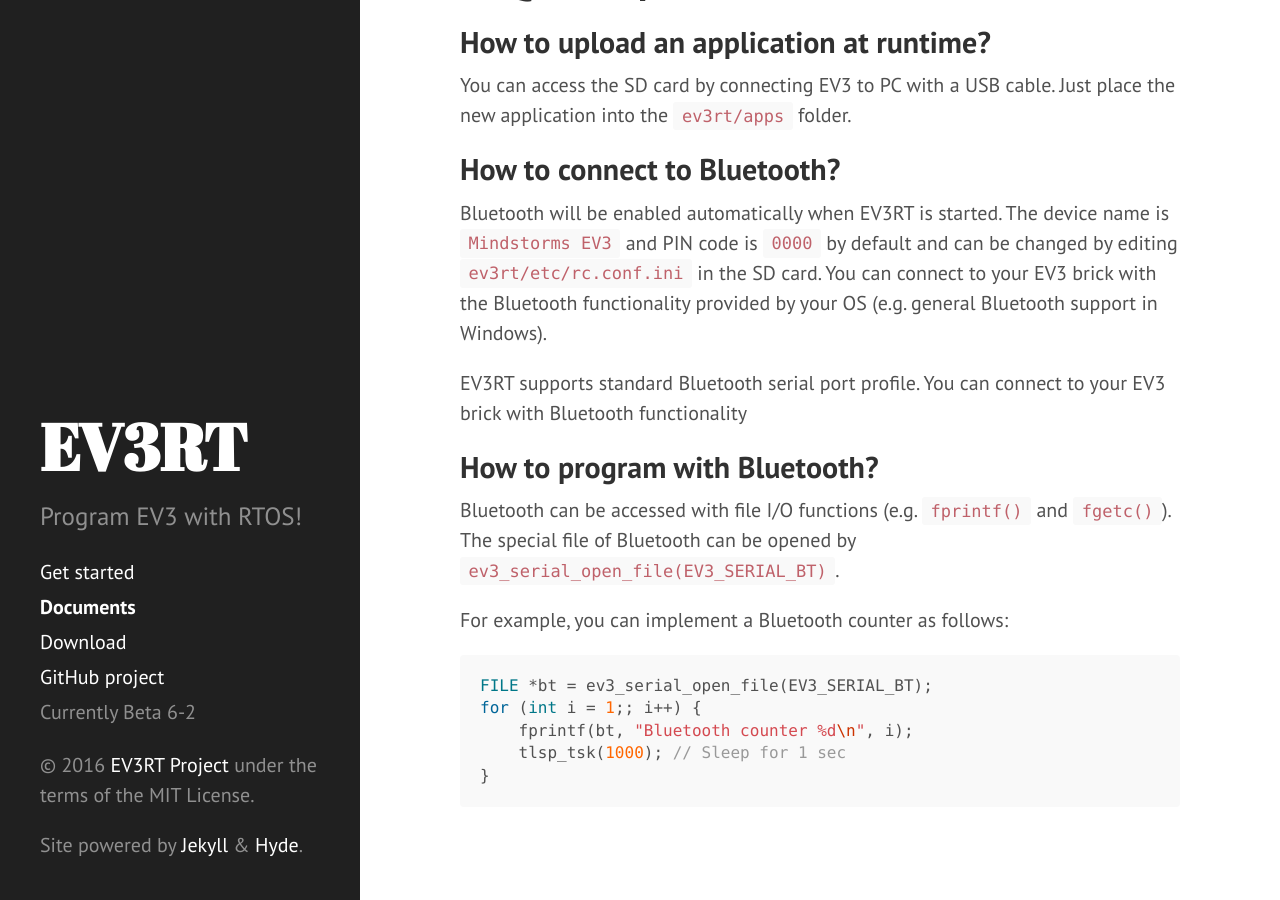
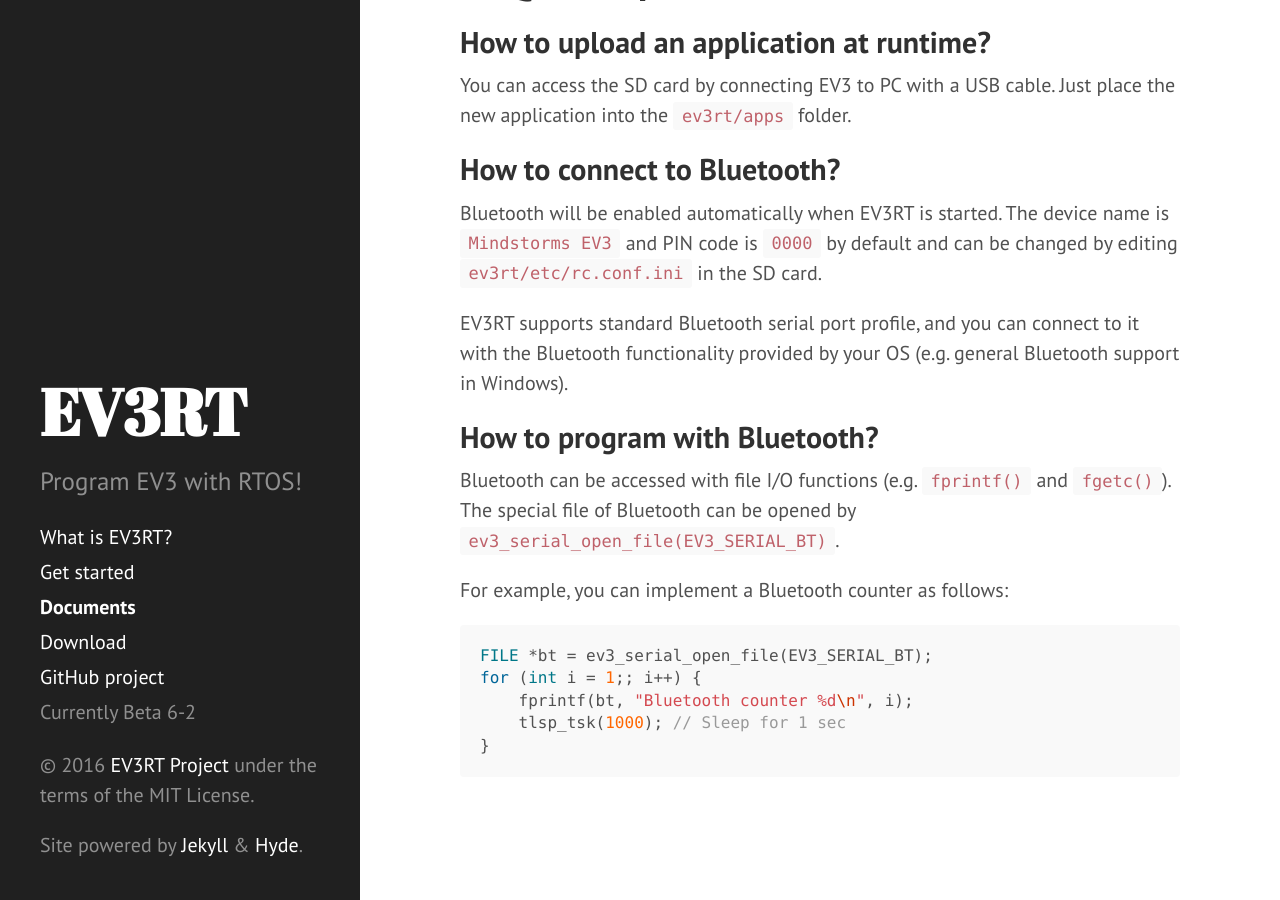
Before and after one commit to ev3rt-git/ev3rt-git.github.io, a Jekyll site: the page built from documents.md, in a window 1280 px wide and 900 px high, scrolled down 441 px. Built offline with Jekyll 4.4.1, drawn with Linux system fonts in a browser that asks for light colours; Markdown is read by kramdown in place of the engine named in the settings.

Commit message:
update some pages

```diff
--- a/_config.yml
+++ b/_config.yml
@@ -1,6 +1,6 @@
 # Dependencies
 markdown:         redcarpet
-highlighter:      pygments.rb
+highlighter:      rouge
 
 # Permalinks
 permalink:        pretty
--- a/documents.md
+++ b/documents.md
@@ -20,9 +20,9 @@
 
 ## How to connect to Bluetooth?
 
-Bluetooth will be enabled automatically when EV3RT is started. The device name is `Mindstorms EV3` and PIN code is `0000` by default and can be changed by editing `ev3rt/etc/rc.conf.ini` in the SD card. You can connect to your EV3 brick with the Bluetooth functionality provided by your OS (e.g. general Bluetooth support in Windows).
+Bluetooth will be enabled automatically when EV3RT is started. The device name is `Mindstorms EV3` and PIN code is `0000` by default and can be changed by editing `ev3rt/etc/rc.conf.ini` in the SD card.
 
-EV3RT supports standard Bluetooth serial port profile. You can connect to your EV3 brick with Bluetooth functionality
+EV3RT supports standard Bluetooth serial port profile, and you can connect to it with the Bluetooth functionality provided by your OS (e.g. general Bluetooth support in Windows).
 
 ## How to program with Bluetooth?
 
```
Also changed, not shown: about.md (added, +32 -0 lines).
